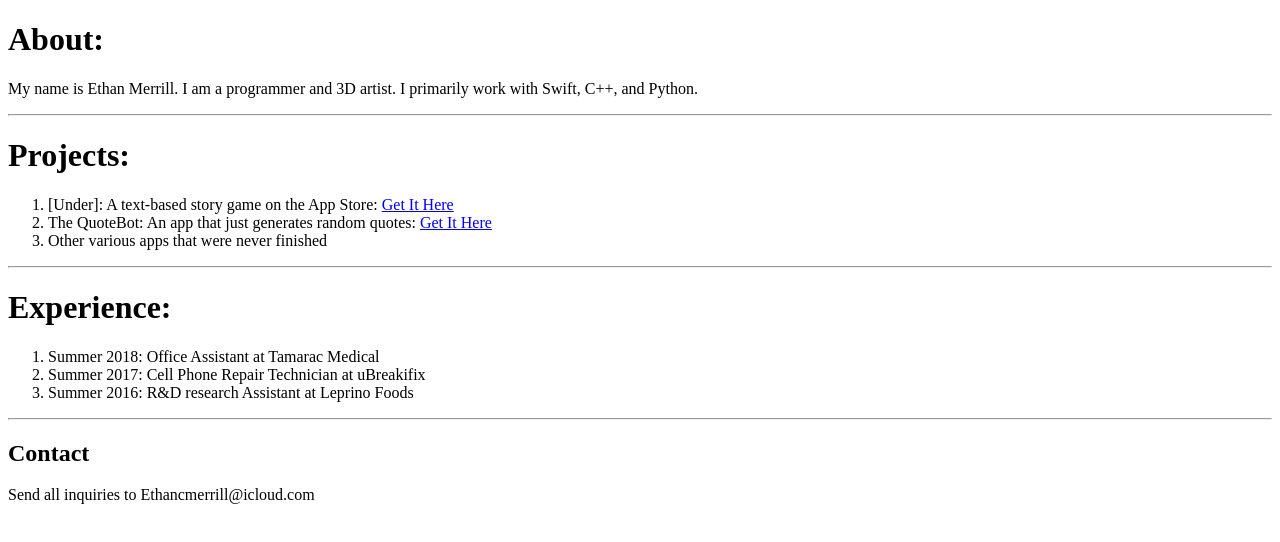
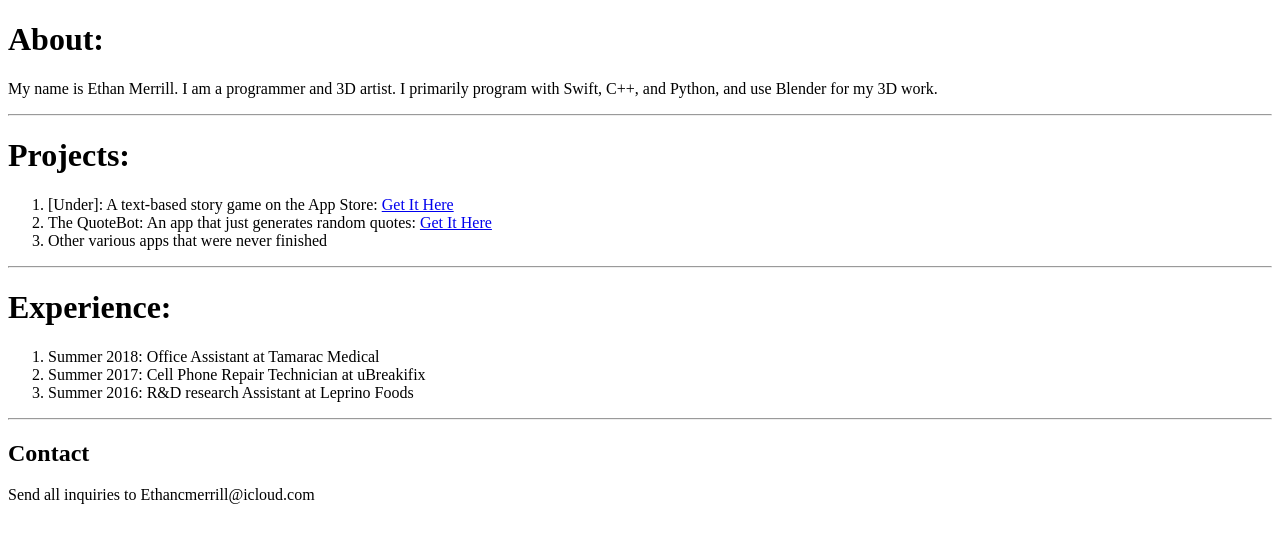
Before and after one commit to SimplyEpic5/PortfolioAssignment, a plain HTML site: page index.html in a window 1280 px wide. Drawn offline with Linux system fonts and the light colour scheme.

Commit message:
second commit

```diff
--- a/index.html
+++ b/index.html
@@ -6,7 +6,7 @@
 
 <body>
 <h1>About:</h1>
-<p>My name is Ethan Merrill. I am a programmer and 3D artist. I primarily work with Swift, C++, and Python.</p>
+<p>My name is Ethan Merrill. I am a programmer and 3D artist. I primarily program with Swift, C++, and Python, and use Blender for my 3D work.</p>
 
 <hr>
 
```
